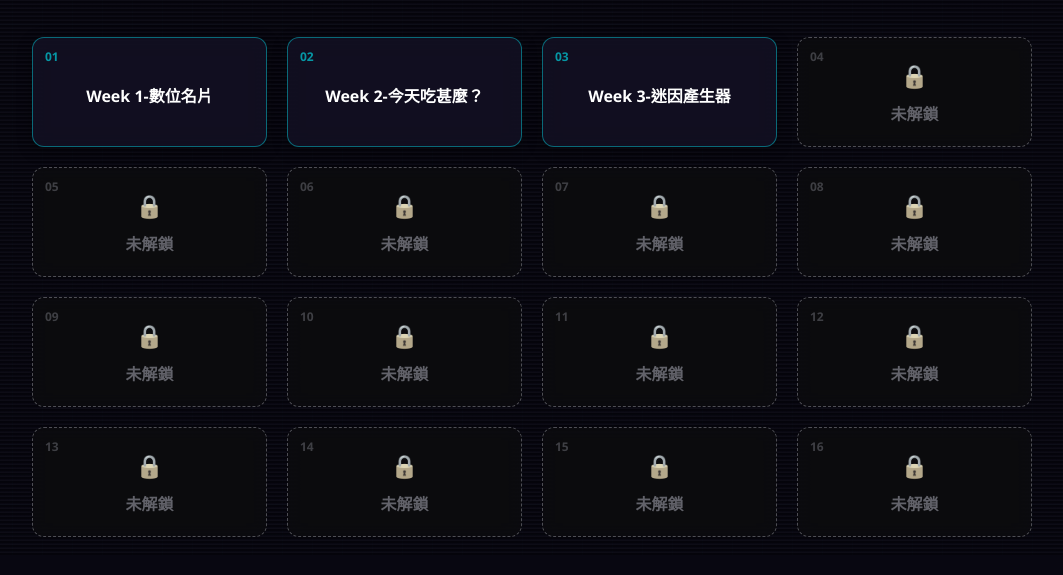
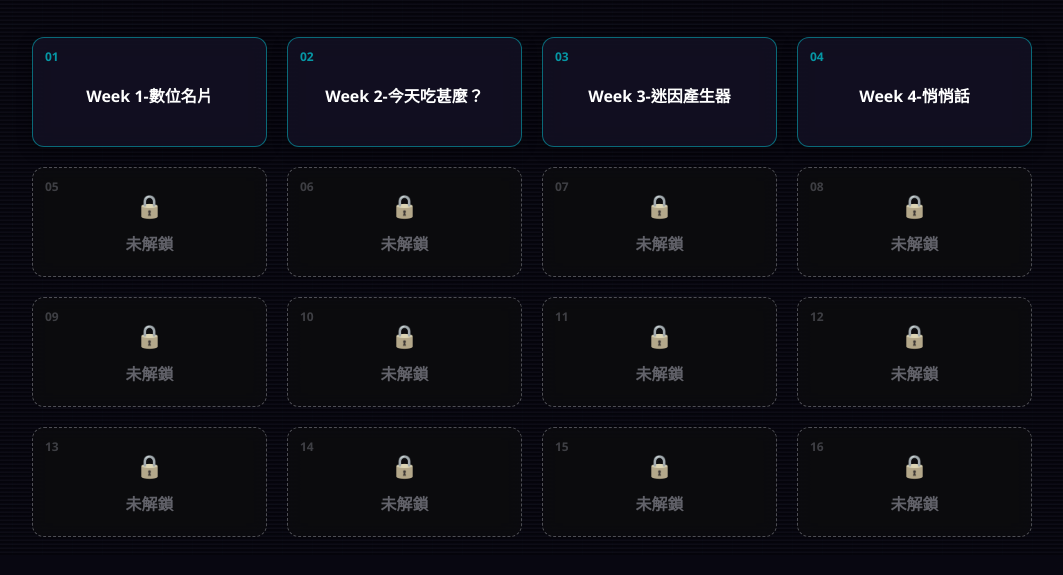
Before and after one commit to s26122176-maker/hoang, a plain HTML site: page index.html in a window 1280 px wide. Shown: the part 245-820 px from the top of the page, without its empty margins (108-1171 px from the left). Drawn offline with Linux system fonts and the light colour scheme.

Commit message:
Update index.html

```diff
--- a/index.html
+++ b/index.html
@@ -273,13 +273,13 @@
             <div class="level-title">Week 3-迷因產生器</div>
         </a>
 
-        <!-- 按鈕 4 ~ 16 (未解鎖狀態) -->
-        <div class="level-card locked">
+        <!-- 按鈕 4 (已解鎖) -->
+        <a href="w4/index.html" class="level-card unlocked">
             <span class="level-number">04</span>
-            <span class="lock-icon">🔒</span>
-            <div class="level-title">未解鎖</div>
-        </div>
+            <div class="level-title">Week 4-悄悄話</div>
+        </a>
 
+        <!-- 按鈕 5 ~ 16 (未解鎖狀態) -->
         <div class="level-card locked">
             <span class="level-number">05</span>
             <span class="lock-icon">🔒</span>
```
